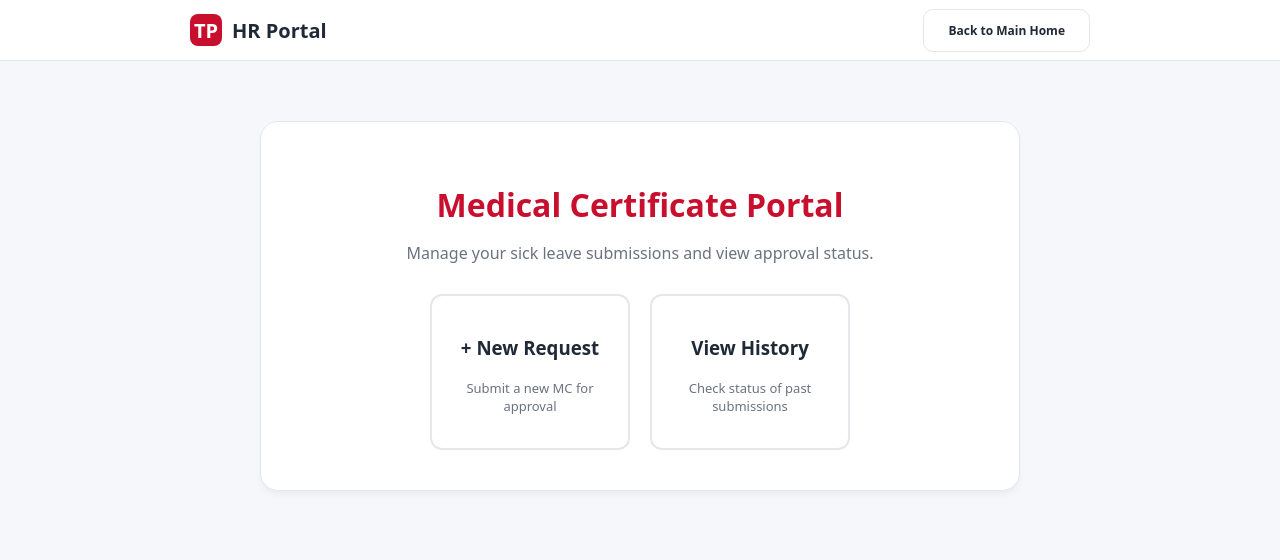
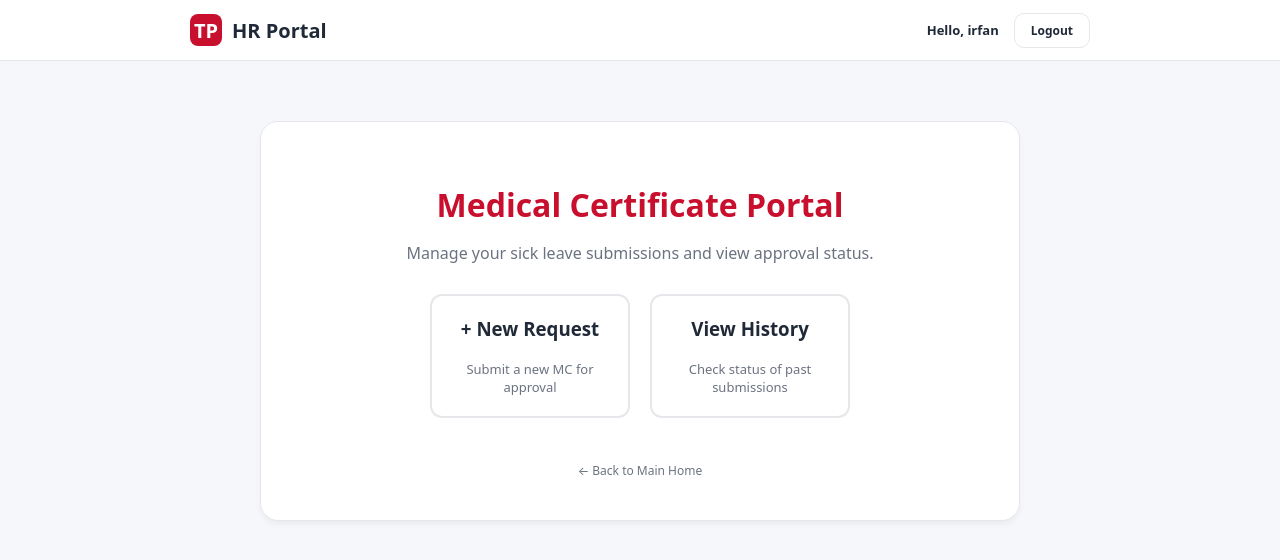
Before and after one commit to Dragonairon/Swap-Project-Implementation, a PHP site: page /pages/Fanan/index.php in a window 1280 px wide. Shown: the top 560 px of the page. Run offline with PHP 8.4, Linux system fonts and the light colour scheme; a user stored in the database is signed in.

Commit message:
Fixing repository move

```diff
--- a/pages/Fanan/index.php
+++ b/pages/Fanan/index.php
@@ -1,9 +1,12 @@
 <?php
-// index.php - The Dashboard for the MC Module
+// index.php - Dashboard for the MC Module
 session_start();
 
-// Hardcoded user for testing (Keep this consistent)
-if (!isset($_SESSION['user_id'])) { $_SESSION['user_id'] = 3; }
+// SECURITY CHECK: If user is not logged in, send them to login page
+if (!isset($_SESSION['user_id'])) {
+    header("Location: login.php");
+    exit;
+}
 ?>
 
 <!DOCTYPE html>
@@ -20,7 +23,14 @@ if (!isset($_SESSION['user_id'])) { $_SESSION['user_id'] = 3; }
                 <div class="brand-mark">TP</div>
                 <div>HR Portal</div>
             </div>
-            <a href="../../index.php" class="btn btn-secondary" style="font-size:12px;">Back to Main Home</a>
+
+            <div style="display:flex; gap:15px; align-items:center;">
+                <span style="font-size:13px; font-weight:600; color:var(--tp-dark);">
+                    Hello, <?= htmlspecialchars($_SESSION['username']) ?>
+                </span>
+
+                <a href="logout.php" class="btn btn-secondary" style="padding: 8px 16px; font-size:12px;">Logout</a>
+            </div>
         </div>
     </div>
 
@@ -33,19 +43,23 @@ if (!isset($_SESSION['user_id'])) { $_SESSION['user_id'] = 3; }
             <div style="display: flex; gap: 20px; justify-content: center; flex-wrap: wrap;">
 
                 <a href="submit_mc.php" style="text-decoration: none;">
-                    <div style="border: 2px solid var(--border); border-radius: 12px; padding: 20px; width: 200px; transition: 0.2s; background: #fff;">
-                        <h3 style="color: var(--tp-dark);">+ New Request</h3>
-                        <p style="font-size: 13px; color: var(--tp-gray);">Submit a new MC for approval</p>
+                    <div style="border: 2px solid var(--border); border-radius: 12px; padding: 20px; width: 200px; transition: 0.2s; background: #fff; cursor: pointer;">
+                        <h3 style="color: var(--tp-dark); margin-top:0;">+ New Request</h3>
+                        <p style="font-size: 13px; color: var(--tp-gray); margin-bottom:0;">Submit a new MC for approval</p>
                     </div>
                 </a>
 
                 <a href="view_history.php" style="text-decoration: none;">
-                    <div style="border: 2px solid var(--border); border-radius: 12px; padding: 20px; width: 200px; transition: 0.2s; background: #fff;">
-                        <h3 style="color: var(--tp-dark);">View History</h3>
-                        <p style="font-size: 13px; color: var(--tp-gray);">Check status of past submissions</p>
+                    <div style="border: 2px solid var(--border); border-radius: 12px; padding: 20px; width: 200px; transition: 0.2s; background: #fff; cursor: pointer;">
+                        <h3 style="color: var(--tp-dark); margin-top:0;">View History</h3>
+                        <p style="font-size: 13px; color: var(--tp-gray); margin-bottom:0;">Check status of past submissions</p>
                     </div>
                 </a>
 
+            </div>
+
+            <div style="margin-top: 40px;">
+                <a href="../../index.php" style="color: var(--tp-gray); font-size: 12px; text-decoration: none;">&larr; Back to Main Home</a>
             </div>
         </div>
 
--- a/pages/Fanan/style.css
+++ b/pages/Fanan/style.css
@@ -6,9 +6,9 @@
   --bg: #f6f7fb;
   --card: #ffffff;
   --border: #e5e7eb;
-  --success: #059669; /* Added for Status */
-  --warning: #d97706; /* Added for Status */
-  --danger: #dc2626;  /* Added for Status */
+  --success: #059669;
+  --warning: #d97706;
+  --danger: #dc2626;
 }
 
 * { box-sizing: border-box; }
@@ -54,23 +54,32 @@ h2 { margin-top: 0; color: var(--tp-dark); }
 
 label { display: block; font-weight: 700; margin-bottom: 8px; color: var(--tp-dark); }
 
-input[type="text"], input[type="date"], input[type="file"], input[type="number"], select {
+.form-group { margin-bottom: 20px; }
+
+/* --- INPUT FIELDS (UPDATED) --- */
+input[type="text"],
+input[type="date"],
+input[type="file"],
+input[type="number"],
+input[type="password"], /* <--- Added Password Field Here */
+select {
   width: 100%;
   padding: 12px;
   border: 1px solid var(--border);
   border-radius: 10px;
   outline: none;
   font-size: 14px;
-  transition: border-color 0.2s;
-  background: #f9fafb;
+  transition: all 0.2s;
+  background: #f9fafb; /* Light grey background */
+  color: var(--tp-dark);
 }
-input:focus {
+
+input:focus, select:focus {
   border-color: var(--tp-red);
   background: #fff;
   box-shadow: 0 0 0 4px rgba(200, 16, 46, 0.1);
 }
-
-.form-group { margin-bottom: 20px; }
+/* ------------------------------- */
 
 /* Buttons */
 .btn {
```
Also changed, not shown: pages/Fanan/login.php (added, +77 -0 lines), pages/Fanan/uploads/648424.jpg (added).
